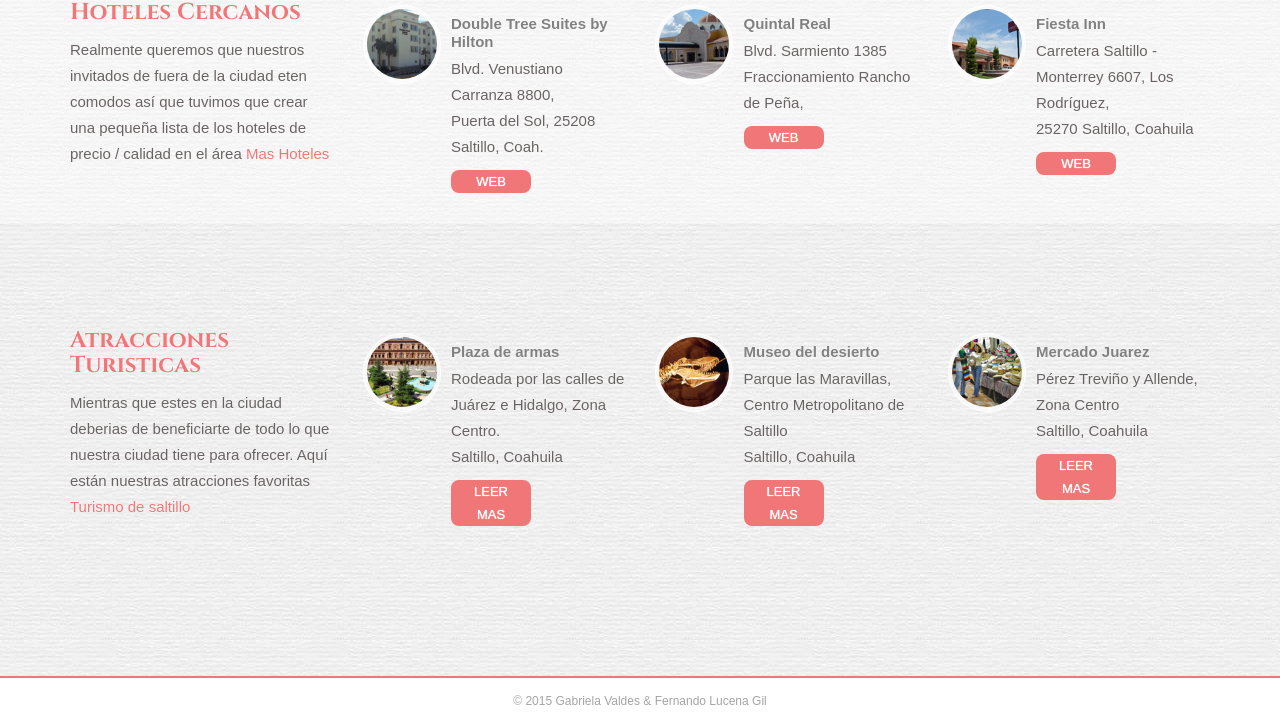
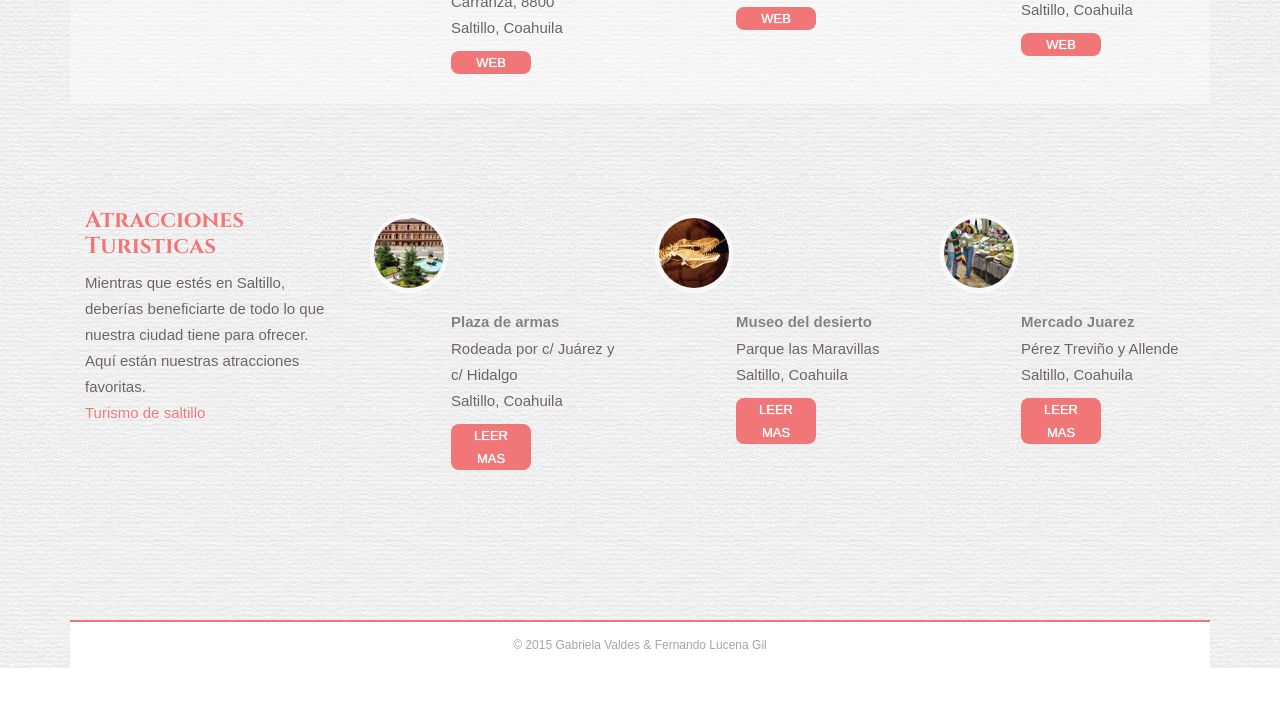
Before and after one commit to ggvv26/Gabriela-y-Fernando, a plain HTML site: page index.html in a window 1280 px wide. Shown: the part 5044-5768 px from the top of the page. After the commit the page ends 5712 px from the top, so only its background shows below. Drawn offline with Linux system fonts and the light colour scheme; a web font is replaced by a local one.

Commit message:
Pagina lista!
No era tan dificial, eh?

```diff
--- a/index.html
+++ b/index.html
@@ -181,7 +181,7 @@
 
                 <!-- SMALL INTRODUCTORY TEXT -->
                 <div class="col-md-12">
-                    <p><p align=center>Bienvenido a la página web de la boda de Gabriela y Fernando. Estamos muy felices de poder compartir con ustedes todo lo que hay que saber sobre este gran día: Como nos conocimos, un poco acerca de nosotros, el lugar de la boda y el calendario de eventos que seguirá. ¡Siga leyendo sobre la historia de nuestro union!</p></p>
+                    <p><p align=center>Bienvenido a la página web de la boda de Gabriela y Fernando. Estamos muy felices de poder compartir con ustedes todo lo que hay que saber sobre este gran día: Como nos conocimos, un poco acerca de nosotros, el lugar de la boda y el calendario de eventos que seguirá. ¡Siga leyendo sobre la historia de nuestro unión!</p></p>
                 </div><!-- /.col-md-12-->
 
                 <!-- READMORE BUTTON
@@ -232,7 +232,7 @@ Gabriela fue a los Estados Unidos a aprender inglés y a ayudar a su prima Loren
  <BR><BR>
                     Fernando estaba estudiando en NCC también, ya que necesitaba tomar unas cuantas clases básicas antes de poder estudiar ingeniería en una universidad más grande.
 Por suerte, NCC de vez en cuando organizaba algunas salidas a Nueva York a un precio bastante reducido. Ambos teníamos una amiga en común, y se dio la ocasión de que nos invitó a ambos a una de estas excursiones a Nueva York. Lo que empezó con una conversación en un autobús de camino a Manhattan, ahora continua con una boda!
-Muchas veces nos ponemos a pensar, y nos damos cuenta de las vueltas que da la vida. ¡Fernando jamás se hubiera imaginado ir a Estados Unidos, mucho menos conocer a alguien de Méjico allí, y muchísimo menos que acabaría casándose con una mejicana! De igual manera, Gabriela no tenía ningún plan de ir
+Muchas veces nos ponemos a pensar, y nos damos cuenta de las vueltas que da la vida. ¡Fernando jamás se hubiera imaginado ir a Estados Unidos, mucho menos conocer a alguien de México allí, y muchísimo menos que acabaría casándose con una mejicana! De igual manera, Gabriela no tenía ningún plan de ir
 a Estados Unidos, y para nada tenía pensado conocer a su futuro esposo de España.
 </p</p>
                  </div><!-- /.col-md-12 -->
@@ -336,7 +336,7 @@ a Estados Unidos, y para nada tenía pensado conocer a su futuro esposo de Espa
 
 
 
-            </div><!-- /.row-->
+
 
         </div><!-- /.container -->
     </section><!-- /.thebridesidephoto-->
@@ -480,7 +480,7 @@ a Estados Unidos, y para nada tenía pensado conocer a su futuro esposo de Espa
                     <!-- HOTELS SMALL CONTENT -->
                     <div class="col-md-3 col-sm-3">
                         <h3 class="sectionmaintitle">Hoteles Cercanos</h3>
-                        <p>Realmente queremos que nuestros invitados de fuera de la ciudad eten comodos así que tuvimos que crear una pequeña lista de los hoteles de precio / calidad en el área
+                        <p>Queremos que nuestros invitados foráneos estén cómodos . He aquí una lista de hoteles en el área.<BR>
 						<a href="http://saltilloturismo.blogspot.mx/p/hoteles-en-saltillo.html">Mas Hoteles</a></p>
                     </div><!-- /.col-md-3-->
 
@@ -493,8 +493,8 @@ a Estados Unidos, y para nada tenía pensado conocer a su futuro esposo de Espa
                         </div><!-- /.round-frame-bg -->
                         <div class="alignright">
                             <h5>Double Tree Suites by Hilton</h5>
-                            <p>Blvd. Venustiano Carranza 8800, </p>
-                            <p>Puerta del Sol, 25208 Saltillo, Coah. </p>
+                            <p>Blvd/ Venustiano Carranza, 8800<BR>
+                            Saltillo, Coahuila<BR></p>
                             <a href="http://doubletree3.hilton.com/en/hotels/coahuila/doubletree-suites-by-hilton-hotel-saltillo-SLWMXDT/index.html" class="readmore">Web</a>
                         </div><!-- /.alignright -->
                     </div><!-- /.col-md-3-->
@@ -507,9 +507,9 @@ a Estados Unidos, y para nada tenía pensado conocer a su futuro esposo de Espa
                             </div><!-- /.round-frame -->
                         </div><!-- /.round-frame-bg -->
                         <div class="alignright">
-                            <h5>Quintal Real </h5>
-                            <p>Blvd. Sarmiento 1385 </p>
-                            <p>Fraccionamiento Rancho de Peña,</p>
+                            <h5>Quintal Real</h5>
+                            <p>Blvd/ Sarmiento, 1385<BR>
+                            Saltillo, Coahuila<BR></p>
                             <a href="http://www.quintareal.com/" class="readmore">Web</a>
                         </div><!-- /.alignright -->
                     </div><!-- /.col-md-3-->
@@ -523,8 +523,8 @@ a Estados Unidos, y para nada tenía pensado conocer a su futuro esposo de Espa
                         </div><!-- /.round-frame-bg -->
                         <div class="alignright">
                             <h5>Fiesta Inn</h5>
-                            <p>Carretera Saltillo - Monterrey 6607, Los Rodríguez,</p>
-                            <p>25270 Saltillo, Coahuila</p>
+                            <p>Ctra/ Saltillo-Monterrey, 6607<BR>
+                            Saltillo, Coahuila<BR></p>
                             <a href="http://www.fiestainn.com/en/mx-saltillo/hotel-saltillo" class="readmore">Web</a>
                         </div><!-- /.alignright -->
                     </div><!-- /.col-md-3-->
@@ -540,7 +540,8 @@ a Estados Unidos, y para nada tenía pensado conocer a su futuro esposo de Espa
                 <!-- ATTRACTIONS SMALL CONTENT -->
                 <div class="col-md-3 col-sm-3">
                     <h3 class="sectionmaintitle">Atracciones Turisticas</h3>
-                    <p>Mientras que estes en la ciudad deberias de beneficiarte de todo lo que nuestra ciudad tiene para ofrecer. Aquí están nuestras atracciones favoritas <a href="http://saltilloturismo.blogspot.mx/">Turismo de saltillo</a></p>
+                    <p>Mientras que estés en Saltillo, deberías beneficiarte de todo lo que nuestra ciudad tiene para ofrecer. Aquí están nuestras atracciones favoritas.<BR>
+                    	<a href="http://saltilloturismo.blogspot.mx/">Turismo de saltillo</a></p>
                 </div><!-- /.col-md-3-->
 
 
@@ -553,8 +554,8 @@ a Estados Unidos, y para nada tenía pensado conocer a su futuro esposo de Espa
                     </div><!-- /.round-frame-bg -->
                     <div class="alignright">
                         <h5>Plaza de armas</h5>
-                        <p>Rodeada por las calles de Juárez e Hidalgo, Zona Centro.</p>
-                        <p>Saltillo, Coahuila</p>
+                        <p>Rodeada por c/ Juárez y c/ Hidalgo<BR>
+                        Saltillo, Coahuila<BR></p>
                         <a href="http://saltilloturismo.blogspot.mx/2014/04/plaza-de-armas-de-saltillo.html" class="readmore">Leer mas</a>
                     </div><!-- /.alignright -->
                 </div><!-- /.col-md-3-->
@@ -568,8 +569,8 @@ a Estados Unidos, y para nada tenía pensado conocer a su futuro esposo de Espa
                     </div><!-- /.round-frame-bg -->
                     <div class="alignright">
                         <h5>Museo del desierto</h5>
-                        <p>Parque las Maravillas, Centro Metropolitano de Saltillo</p>
-                        <p>Saltillo, Coahuila</p>
+                        <p>Parque las Maravillas<BR>
+                        Saltillo, Coahuila<BR></p>
                         <a href="http://saltilloturismo.blogspot.mx/2014/04/museo-del-desierto.html" class="readmore">Leer mas</a>
                     </div><!-- /.alignright -->
                 </div><!-- /.col-md-3-->
@@ -583,8 +584,8 @@ a Estados Unidos, y para nada tenía pensado conocer a su futuro esposo de Espa
                     </div><!-- /.round-frame-bg -->
                     <div class="alignright">
                         <h5>Mercado Juarez</h5>
-                        <p>Pérez Treviño y Allende, Zona Centro </p>
-                        <p>Saltillo, Coahuila</p>
+                        <p>Pérez Treviño y Allende<BR>
+                        Saltillo, Coahuila<BR></p>
                         <a href="http://saltilloturismo.blogspot.mx/2014/04/mercado-juarez.html" class="readmore">Leer mas</a>
                     </div><!-- /.alignright -->
                 </div><!-- /.col-md-3-->
```
